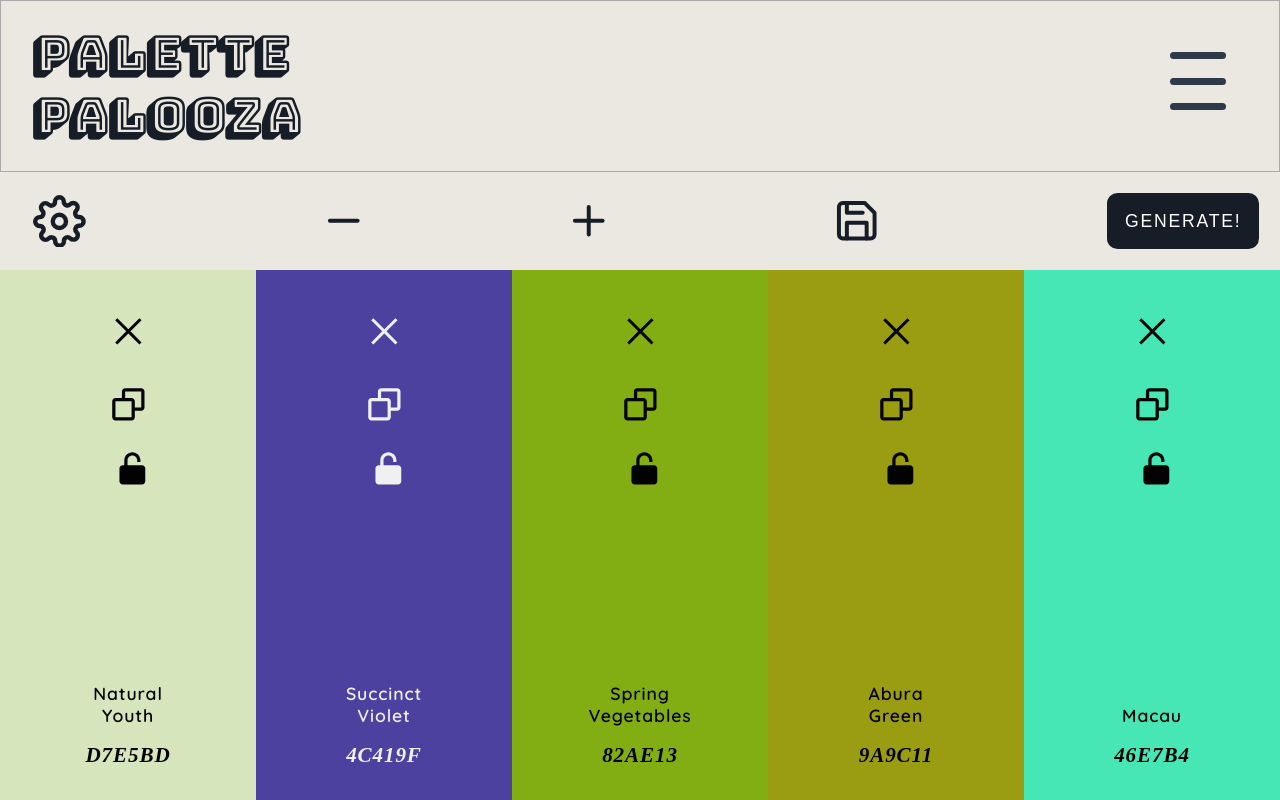
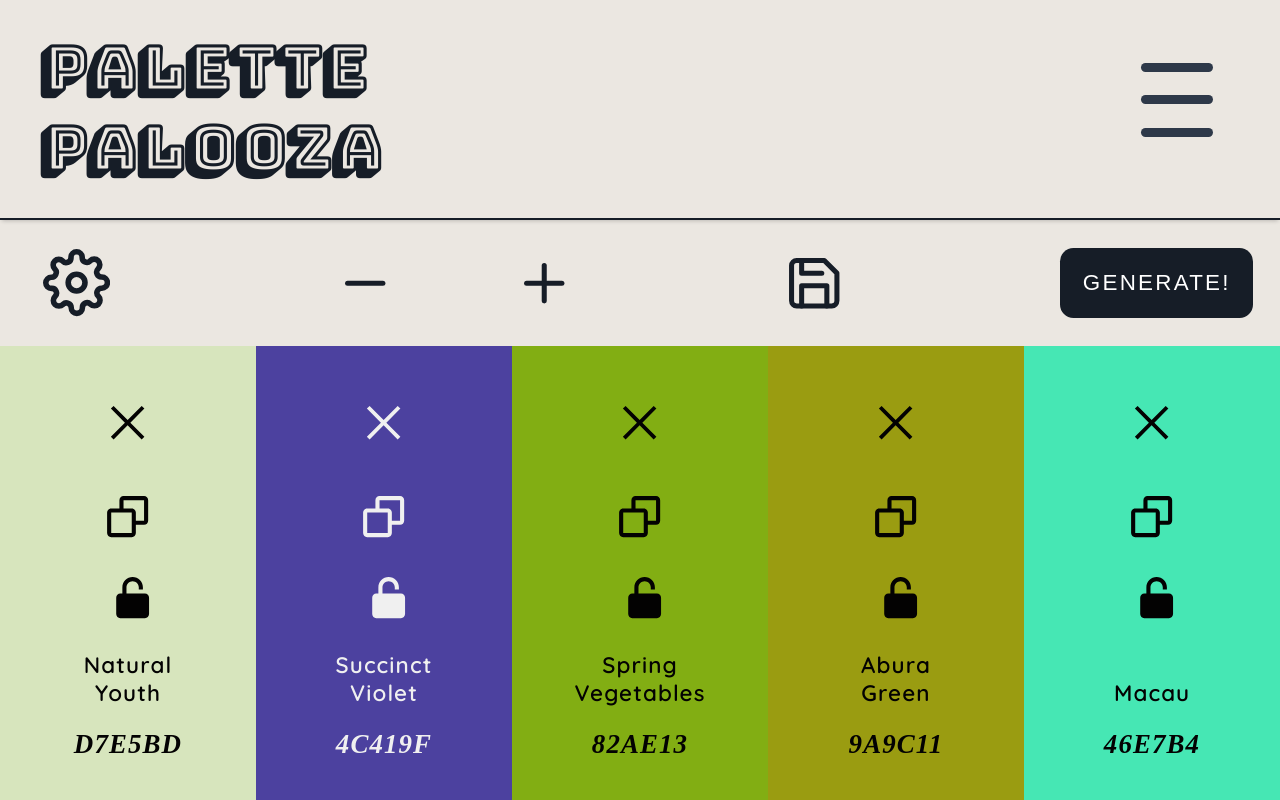
Before and after one commit to maxkatilius/palatable, a React (Vite) app: page / in a window 1280 px wide. Built offline with nearby package versions, Linux system fonts and the light colour scheme; a web font is replaced by a local one.

Commit message:
minor css

```diff
--- a/src/css/styles.css
+++ b/src/css/styles.css
@@ -551,7 +551,7 @@ section .color-container:first-child .add-color-overlay {
 
 .settings-items {
     margin-top: 4em;
-    gap: 4em;
+    gap: 3em;
 }
 
 .settings-item {
@@ -984,7 +984,8 @@ input[type="color"] {
 
     header {
         padding: 1.3em 1.7em;
-        border: 1px solid #AAAAAA;
+        border-bottom: 2px solid #161D27;
+        box-shadow: 0 3px 4px -2px rgba(0, 0, 0, 0.2);
         }
     nav {
         top: 1.8em;
@@ -1017,7 +1018,6 @@ input[type="color"] {
     .remove-color-icon {
         margin-right: -0.5em;
     }
-
 
     .color-details {
         flex-direction: column;
@@ -1095,12 +1095,7 @@ input[type="color"] {
     }
 }
 
-/* For landscape tablets */
-@media screen and (min-width: 768px) and (max-width: 1023px) {
-}
-
-/* For small laptops */
-@media screen and (min-width: 768px) and (max-width: 1279px) {
+@media screen and (min-width: 768px) {
     html {
         font-size: 1.4rem;
     }
```
